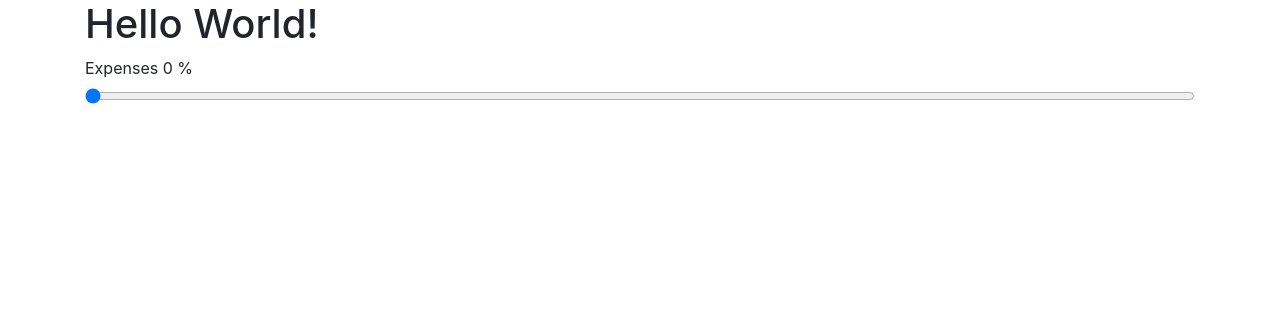
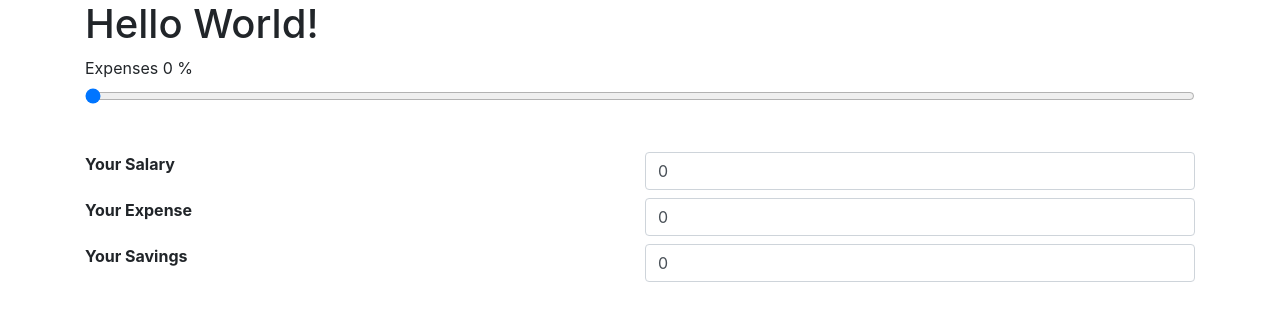
Before and after one commit to kingmxiii/aws-react-budget-planner, a React (Create React App) app: page / in a window 1280 px wide. Shown: the top 318 px of the page. Built offline with nearby package versions, Linux system fonts and the light colour scheme.

Commit message:
build SalaryInfo component

```diff
--- a/src/App.js
+++ b/src/App.js
@@ -1,25 +1,30 @@
 import React, { Component } from 'react'
 import 'bootstrap/dist/css/bootstrap.css'
 import RangeSlider from './RangeSlider'
+import SalaryInfo from './SalaryInfo'
 
 class App extends Component {
 	constructor(props) {
 		super(props)
-		this.state = { expense: 0 }
+		//Initialize Application State
+		this.state = { expensePct: 0, salary: 0, expense: 0, savings: 0 }
 	}
 
-	onExpenseChange = expense => {
-		this.setState({
-			expense
+	onExpenseChange = expensePct => {
+		const { salary } = this.state
+
+		let expense = this.setState({
+			expensePct
 		})
 	}
 	render() {
-		const { expense } = this.state
+		const { expensePct, salary, expense, savings } = this.state
 
 		return (
 			<div className="App container">
 				<h1>Hello World!</h1>
-				<RangeSlider value={expense} onChange={this.onExpenseChange} />
+				<RangeSlider value={expensePct} onChange={this.onExpenseChange} />
+				<SalaryInfo salary={salary} expense={expense} savings={savings} />
 			</div>
 		)
 	}
--- a/src/RangeSlider.js
+++ b/src/RangeSlider.js
@@ -1,7 +1,7 @@
 import React from 'react'
 
 const RangeSlider = ({ value, onChange }) => (
-	<div className="row">
+	<div className="row mb-5">
 		<div className="forn-group col-md-12">
 			<label>Expenses {value} %</label>
 			<input
--- /dev/null
+++ b/src/SalaryInfo.js
@@ -0,0 +1,40 @@
+import React from 'react'
+
+const SalaryInfo = ({ salary, expense, savings }) => (
+	<div className="row">
+		<div className="col-md-12">
+			<div className="form-row mb-2">
+				<div className="col">
+					<label>
+						<strong>Your Salary</strong>
+					</label>
+				</div>
+				<div className="col">
+					<input className="form-control" type="text" value={salary} />
+				</div>
+			</div>
+			<div className="form-row">
+				<div className="col">
+					<label>
+						<strong>Your Expense</strong>
+					</label>
+				</div>
+				<div className="col">
+					<label className="form-control">{expense}</label>
+				</div>
+			</div>
+			<div className="form-row">
+				<div className="col">
+					<label>
+						<strong>Your Savings</strong>
+					</label>
+				</div>
+				<div className="col">
+					<label className="form-control">{savings}</label>
+				</div>
+			</div>
+		</div>
+	</div>
+)
+
+export default SalaryInfo
```
